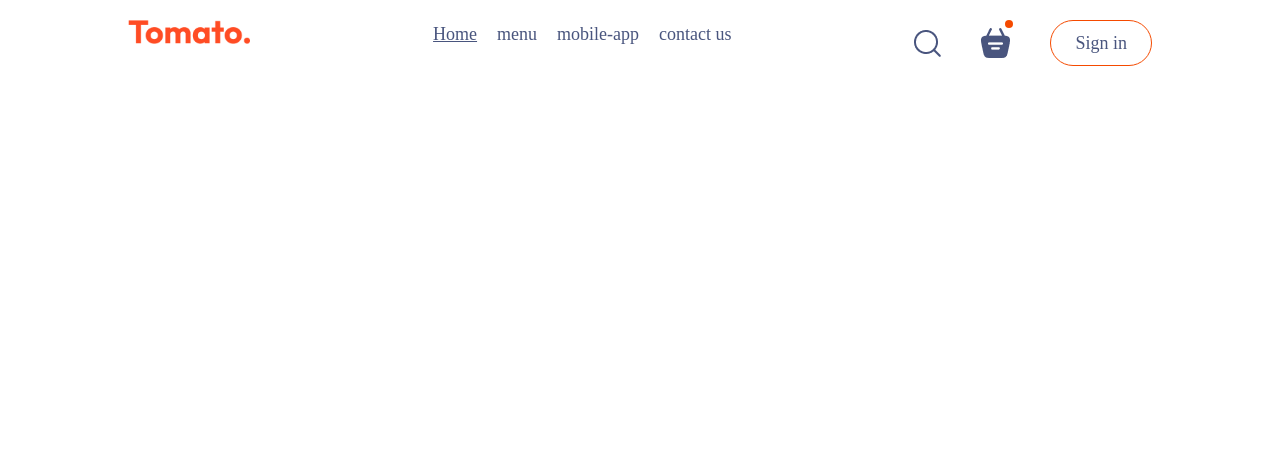
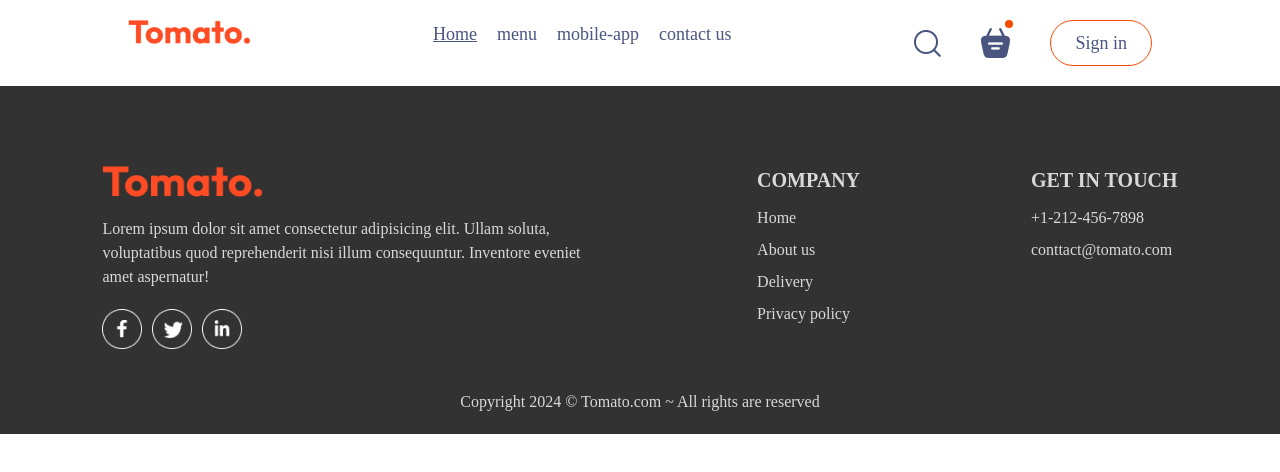
Before and after one commit to Abhishek-Pundir-001/Zomato_clone_frontend, a React (Vite) app: page /order in a window 1280 px wide. Shown: the top 472 px of the page. Built offline with nearby package versions, Linux system fonts and the light colour scheme.

Commit message:
add footer

```diff
--- a/src/App.jsx
+++ b/src/App.jsx
@@ -6,17 +6,22 @@ import { Route, Routes } from 'react-router-dom';
 import Home from './Pages/Home/Home';
 import Cart from './Pages/Cart/Cart';
 import Placeholder from './Pages/Placeorder/Placeorder';
+import Footer from './Components/Footer/Footer';
 
 function App() {
   return (
-    <div className='w-[80%] app'>
-      <Navbar />
-      <Routes>
-        <Route path='/' element={<Home />}/>
-        <Route path='/cart' element={<Cart />}/>
-        <Route path='/order' element={<Placeholder />}/>
-      </Routes>
-    </div>
+    <>
+      <div className='w-[80%] app'>
+        <Navbar />
+        <Routes>
+          <Route path='/' element={<Home />} />
+          <Route path='/cart' element={<Cart />} />
+          <Route path='/order' element={<Placeholder />} />
+        </Routes>
+      </div>
+      <Footer />
+    </>
+
 
   )
 }
--- /dev/null
+++ b/src/Components/Footer/Footer.jsx
@@ -0,0 +1,40 @@
+import { assets } from "../../../assets/frontend_assets/assets"
+
+function Footer() {
+    return (
+        <div className="footer-container flex flex-col items-center gap-5 text-[#d9d9d9] bg-[#323232] px-[8vw] py-5 pt-20">
+            <div className="footer-sub-container flex justify-between">
+                <div className="footer-left flex flex-col gap-5 items-start basis-[45%]">
+                    <img className="w-40" src={assets.logo} />
+                    <p className="font-serif">Lorem ipsum dolor sit amet consectetur adipisicing elit. Ullam soluta, voluptatibus quod reprehenderit nisi illum consequuntur. Inventore eveniet amet aspernatur!</p>
+                    <div className="flex gap-2.5">
+                        <img className="h-10" src={assets.facebook_icon} />
+                        <img className="h-10"  src={assets.twitter_icon} />
+                        <img className="h-10"  src={assets.linkedin_icon} />
+                    </div>
+                </div>
+                <div className="footer-center flex flex-col gap-3 items-start">
+                    <h2 className="font-bold text-xl font-serif">COMPANY</h2>
+                    <ul className="flex flex-col gap-2">
+                        <li className="hover:text-orange-400 cursor-pointer font-serif">Home</li>
+                        <li className="hover:text-orange-400 cursor-pointer font-serif">About us</li>
+                        <li className="hover:text-orange-400 cursor-pointer font-serif">Delivery</li>
+                        <li className="hover:text-orange-400 cursor-pointer font-serif">Privacy policy</li>
+                    </ul>
+                </div>
+                <div className="footer-right flex flex-col gap-3 items-start">
+                    <h2 className="font-bold text-xl font-serif">GET IN TOUCH</h2>
+                    <ul className="flex flex-col gap-2">
+                        <li className="hover:text-orange-400 cursor-pointer font-serif">+1-212-456-7898</li>
+                        <li className="hover:text-orange-400 cursor-pointer font-serif">conttact@tomato.com</li>
+                    </ul>
+                </div>
+
+            </div>
+            <hr />
+            <p className="footer-copyright font-serif">Copyright 2024 &copy; Tomato.com ~ All rights are reserved</p>
+        </div>
+    )
+}
+
+export default Footer
```
